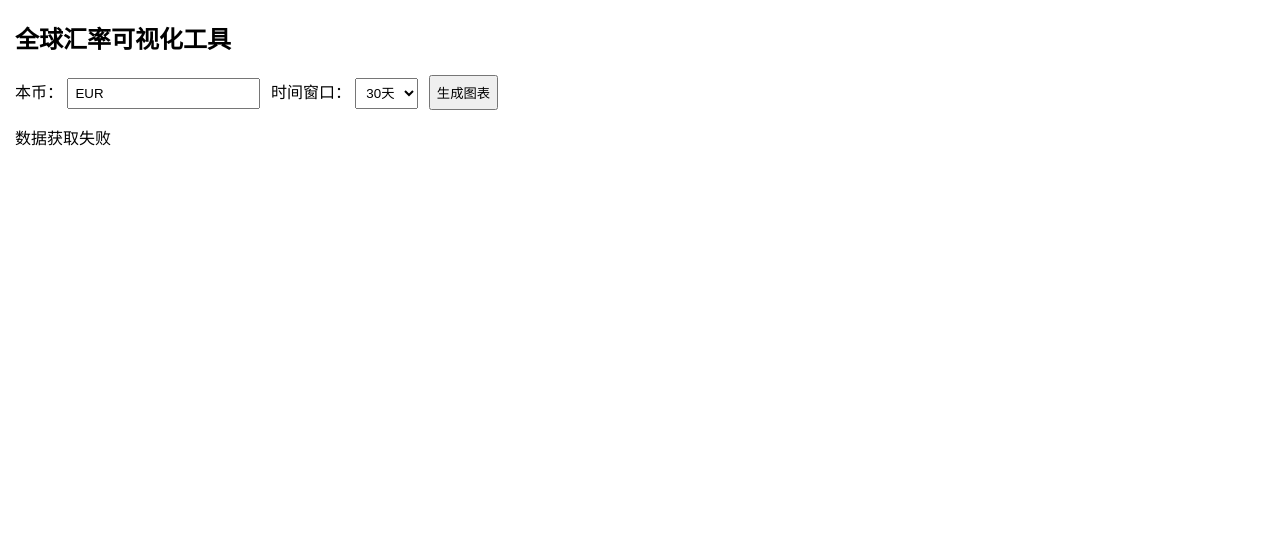
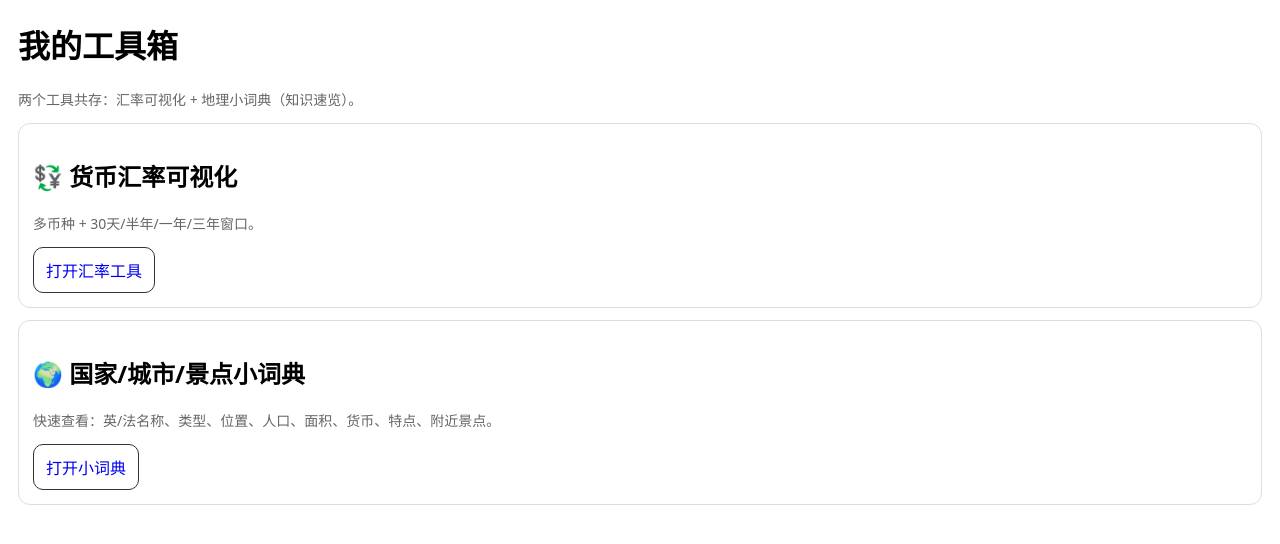
Before and after one commit to zehao-spaceman/1.test, a plain HTML site: page index.html in a window 1280 px wide. Drawn offline with nearby package versions, Linux system fonts and the light colour scheme; no server answers.

Commit message:
Revise index.html for new toolbox features

```diff
--- a/index.html
+++ b/index.html
@@ -1,145 +1,30 @@
 <!doctype html>
 <html lang="zh">
 <head>
-<meta charset="utf-8"/>
-<meta name="viewport" content="width=device-width, initial-scale=1"/>
-<title>汇率可视化工具</title>
+  <meta charset="utf-8" />
+  <meta name="viewport" content="width=device-width, initial-scale=1" />
+  <title>我的工具箱</title>
+  <style>
+    body { font-family: system-ui, -apple-system, Arial; margin: 18px; }
+    .box { border: 1px solid #ddd; border-radius: 12px; padding: 14px; margin: 12px 0; }
+    a.btn { display: inline-block; padding: 10px 12px; border: 1px solid #333; border-radius: 10px; text-decoration: none; margin-right: 10px; }
+    .muted { color:#666; font-size: 14px; }
+  </style>
+</head>
+<body>
+  <h1>我的工具箱</h1>
+  <p class="muted">两个工具共存：汇率可视化 + 地理小词典（知识速览）。</p>
 
-<script src="https://cdn.jsdelivr.net/npm/chart.js"></script>
+  <div class="box">
+    <h2>💱 货币汇率可视化</h2>
+    <p class="muted">多币种 + 30天/半年/一年/三年窗口。</p>
+    <a class="btn" href="currency.html">打开汇率工具</a>
+  </div>
 
-<style>
-body { font-family: Arial; margin: 15px; }
-.controls { margin-bottom: 15px; }
-.row { display: flex; flex-wrap: wrap; gap: 12px; }
-.card { border: 1px solid #ddd; border-radius: 8px; padding: 10px; width: 360px; }
-canvas { width:100%!important; height:220px!important; }
-select, input, button { padding: 6px; margin-right: 6px; }
-</style>
-</head>
-
-<body>
-
-<h2>全球汇率可视化工具</h2>
-
-<div class="controls">
-本币：
-<input id="base" value="EUR"/>
-
-时间窗口：
-<select id="range">
-  <option value="30">30天</option>
-  <option value="180">半年</option>
-  <option value="365">一年</option>
-  <option value="1095">三年</option>
-</select>
-
-<button onclick="run()">生成图表</button>
-</div>
-
-<div id="status"></div>
-<div class="row" id="charts"></div>
-
-<script>
-
-// 20+ 主要货币
-const TARGETS = [
-"USD","EUR","GBP","JPY","CNY","HKD","AUD","CAD","CHF",
-"SEK","NZD","SGD","KRW","INR","MXN","BRL","ZAR",
-"NOK","DKK","PLN","THB","TRY","RUB"
-];
-
-const chartMap = new Map();
-
-function isoDate(d){
-  return d.toISOString().split("T")[0];
-}
-
-function getRange(days){
-  const end = new Date();
-  const start = new Date();
-  start.setDate(end.getDate() - days);
-  return {start: isoDate(start), end: isoDate(end)};
-}
-
-function clearCharts(){
-  chartMap.forEach(c=>c.destroy());
-  chartMap.clear();
-  document.getElementById("charts").innerHTML="";
-}
-
-async function run(){
-
-  const base = document.getElementById("base").value.toUpperCase();
-  const days = parseInt(document.getElementById("range").value);
-
-  if(base.length!==3){
-    alert("请输入三位货币代码");
-    return;
-  }
-
-  clearCharts();
-  document.getElementById("status").innerText="加载中...";
-
-  const targets = TARGETS.filter(t=>t!==base);
-
-  const {start,end} = getRange(days);
-
-  const url = `https://api.frankfurter.dev/v1/${start}..${end}?base=${base}&symbols=${targets.join(",")}`;
-
-  try{
-    const res = await fetch(url);
-    const data = await res.json();
-
-    const dates = Object.keys(data.rates).sort();
-
-    const chartsDiv = document.getElementById("charts");
-
-    targets.forEach(t=>{
-
-      const card = document.createElement("div");
-      card.className="card";
-      card.innerHTML=`<h4>${base} → ${t}</h4><canvas id="c_${t}"></canvas>`;
-      chartsDiv.appendChild(card);
-
-      const series = dates.map(d => data.rates[d][t] ?? null);
-
-      const ctx = document.getElementById(`c_${t}`).getContext("2d");
-
-      const chart = new Chart(ctx,{
-        type:"line",
-        data:{
-          labels:dates,
-          datasets:[{
-            label:`${base}/${t}`,
-            data:series,
-            borderWidth:1,
-            tension:0.2
-          }]
-        },
-        options:{
-          responsive:true,
-          maintainAspectRatio:false,
-          scales:{
-            x:{ticks:{maxTicksLimit:6}}
-          }
-        }
-      });
-
-      chartMap.set(t,chart);
-
-    });
-
-    document.getElementById("status").innerText=
-      `完成：${base} 汇率走势 (${start} 至 ${end})`;
-
-  }catch(e){
-    document.getElementById("status").innerText="数据获取失败";
-  }
-}
-
-run();
-
-</script>
-
+  <div class="box">
+    <h2>🌍 国家/城市/景点小词典</h2>
+    <p class="muted">快速查看：英/法名称、类型、位置、人口、面积、货币、特点、附近景点。</p>
+    <a class="btn" href="dictionary.html">打开小词典</a>
+  </div>
 </body>
 </html>
```
